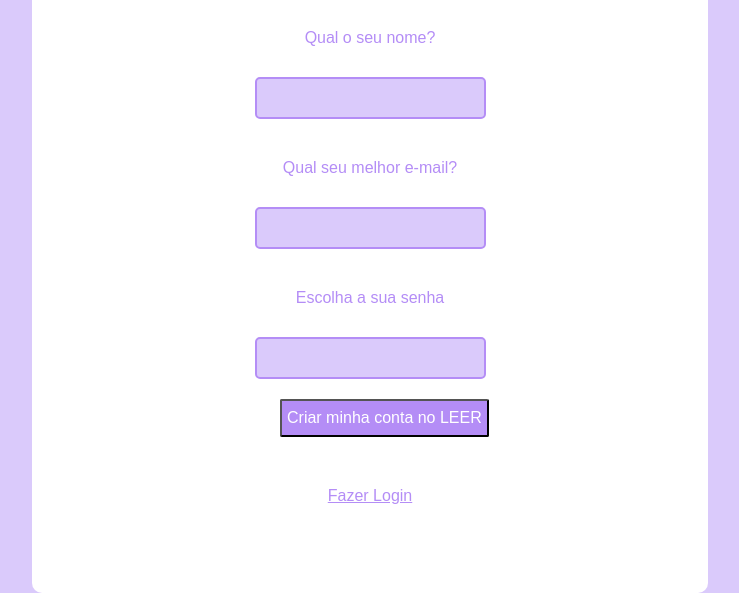
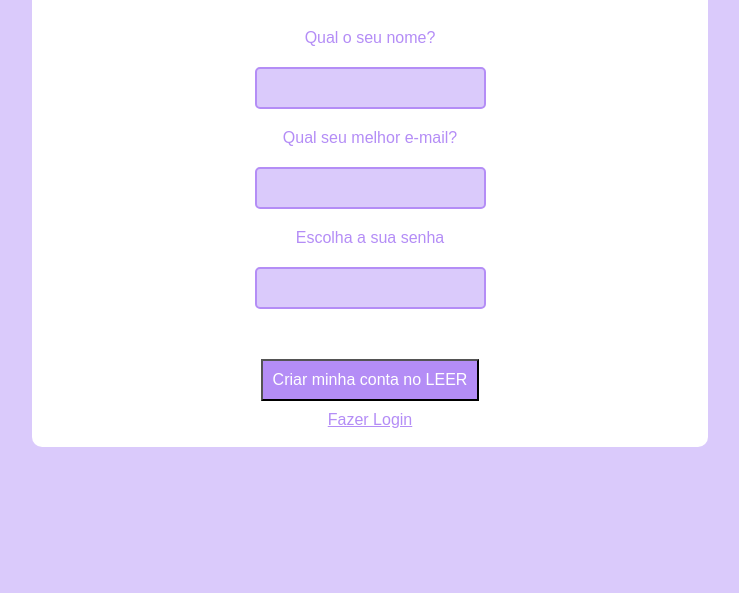
Before and after one commit to ICEI-PUC-Minas-PMV-ADS/pmv-ads-2023-2-e1-proj-web-t6-grupo-2-turma-6, a plain HTML site: page codigo-fonte/criarconta.html in a window 1280 px wide. Shown: the part 207-800 px from the top of the page, without its empty margins (270-1009 px from the left). Drawn offline with Linux system fonts and the light colour scheme.

Commit message:
<edicao tela cadastro>

```diff
--- a/codigo-fonte/criarconta.html
+++ b/codigo-fonte/criarconta.html
@@ -1,40 +1,38 @@
 <!DOCTYPE html>
 <html lang="en">
   <head>
-    <meta charset="UTF-8">
-    <meta name="viewport" content="width=device-width, initial-scale=1.0">
+    <meta charset="UTF-8" />
+    <meta name="viewport" content="width=device-width, initial-scale=1.0" />
     <title>Criar Conta</title>
 
-    <link rel="stylesheet" href="./style.css">
+    <link rel="stylesheet" href="./style.css" />
+  </head>
 
-</head>
-<body id="criarconta-body">
+  <body class="criarconta-body">
+    <div class="conta-form"> <!-- Can make a form again later -->
+      <h1 class="conta-h1">Crie sua conta no LEER</h1>
 
-    <form action="https://api.sheetmonkey.io/form/u5LRS21XZJZZ1WNXjkc3oF" method="post" id="conta-form">
-
-        <h1 id="conta-h1">Crie sua conta no LEER</h1>
-
-        <label id="conta-label">
+      <label class="conta-label">
         <span>Qual o seu nome?</span>
-            <input type="text" name="Nome do usuário">
+        <input type="text" name="Nome do usuário" />
       </label>
 
-        <label id="conta-label">
+      <label class="conta-label">
         <span>Qual seu melhor e-mail?</span>
-            <input type="email" name="E-mail do usuário">
+        <input type="email" name="E-mail do usuário" />
       </label>
 
-        <div id="conta-label" >
+      <label class="conta-label">
         <span>Escolha a sua senha</span>
-            <input type="password">
+        <input type="password" />
+      </label>
 
-
-        <button type="submit" id="botaoconta">Criar minha conta no LEER</button>
+      <div class="conta-label">
+        <button class="botaoconta" id="signUp">Criar minha conta no LEER</button>
+      </div>
 
       <a href="index.html">Fazer Login</a>
     </div>
-
-    </form>
-
+    <script src="./signup.js"></script>
   </body>
 </html>
--- /dev/null
+++ b/codigo-fonte/signup.js
@@ -0,0 +1,3 @@
+signUp.onclick = function () {
+    console.log ("hello")
+}
--- a/codigo-fonte/style.css
+++ b/codigo-fonte/style.css
@@ -48,28 +48,29 @@ body {
 }
 
 .tema-details {
-    color: black
+  color: black;
 }
 
 .column {
   flex-basis: 25%;
-    background-color: #FFFFFF;
+  background-color: #ffffff;
   padding: 20px;
   margin-right: 20px;
   margin-left: 20px;
   border-radius: 5px;
   box-shadow: 0 0 5px rgba(0, 0, 0, 0.2);
-    height:55vh;
+  height: 55vh;
 }
 
 .column h2 {
   text-align: center;
 }
 
-textarea, input[type="date"] {
+textarea,
+input[type="date"] {
   background-color: #8b51f5;
   resize: none;
-    color: #FFFFFF;
+  color: #ffffff;
   width: 100%;
   border: 1px solid #ccc;
   border-radius: 5px;
@@ -111,28 +112,27 @@ textarea::placeholder {
 }
 
 .editButtonClass {
-    border: none ;
+  border: none;
   background-color: #8b51f5;
-    color: #fff
-
+  color: #fff;
 }
 
 .deleteButtonClass {
   border: none;
   background-color: #8b51f5;
-    color: #fff
+  color: #fff;
 }
 
 .editarButton_ {
-    border: none ;
-    background-color:#fff;
-    color:#8b51f5;
+  border: none;
+  background-color: #fff;
+  color: #8b51f5;
 }
 
 .excluirButton_ {
   border: none;
   background-color: #fff;
-    color:#8b51f5;
+  color: #8b51f5;
 }
 .temaLista {
   list-style-type: none;
@@ -147,7 +147,8 @@ hr.rounded {
 
 h3 {
   color: #b48df6;
-    font-family: 'Lucida Sans', 'Lucida Sans Regular', 'Lucida Grande', 'Lucida Sans Unicode', Geneva, Verdana, sans-serif;
+  font-family: "Lucida Sans", "Lucida Sans Regular", "Lucida Grande",
+    "Lucida Sans Unicode", Geneva, Verdana, sans-serif;
 }
 
 .login-img {
@@ -187,7 +188,7 @@ h3 {
   font-size: medium;
   text-align: center;
   color: white;
-    border-color:#b48df6;
+  border-color: #b48df6;
   border-style: solid;
   border-width: 2px;
   border-radius: 5px;
@@ -198,12 +199,12 @@ h3 {
   color: white;
 }
 
-.login-form input[type=submit] {
+.login-form input[type="submit"] {
   background-color: #a175f5;
   font-weight: bold;
 }
 
-.login-form input[type=submit]:hover {
+.login-form input[type="submit"]:hover {
   background-color: #9765f4;
 }
 
@@ -218,7 +219,7 @@ h3 {
     padding: 12px;
     margin-top: 20px;
     margin-left: 0;
-        margin-right:0;
+    margin-right: 0;
     display: block;
     flex-direction: column;
   }
@@ -234,19 +235,18 @@ h3 {
   }
 }
 
-
 /*CSS REFERENTE AO CRIAR CONTA */
 
-    #criarconta-body {
+.criarconta-body {
   background-color: #dacafb;
   font-family: Arial, Helvetica, sans-serif;
 }
 
-    #conta-h1{
+.conta-h1 {
   color: #dacafb;
 }
 
-    #conta-form {
+.conta-form {
   max-width: 50%;
   background: white;
   margin-top: 10%;
@@ -256,62 +256,44 @@ h3 {
   border-radius: 10px;
   flex-direction: column;
   text-align: center;
-
 }
 
-    #conta-label {
-        margin: 20px;
-        display: block;
-    }
-
-    #conta-label input {
+.conta-label input {
   background-color: #dacafb;
   padding: 10px;
   font-size: medium;
   color: white;
-        border-color:#b48df6;
+  border-color: #b48df6;
   border-style: solid;
   border-width: 2px;
   border-radius: 5px;
-        margin: 10px;
-
 }
 
-    #conta-label span {
+.conta-label span {
   padding: 10px;
   font-size: medium;
   color: #b48df6;
   margin: 10px;
   display: block;
-
 }
-    #botaoconta {
-        cursor: pointer;
+.botaoconta {
   background-color: #b48df6;
   color: white;
-        border-radius: 2px;
-        padding: 8px 5px;
-        margin-top: 10px;
-        margin-left: 210px;
-        font-size: 16px;
-        font-style: bold;
-        display: block;
-
-
-
+  padding: 10px;
+  font-size: medium;
+  margin: 10px;
+  margin-top: 50px;
 }
 
-    #botaoconta:hover {
+.botaoconta:hover {
   background-color: #6b3ebe;
 }
 
 a {
-        transition: .5s;
+  transition: 0.5s;
   cursor: pointer;
   text-align: center;
   font-family: Arial, Helvetica, sans-serif;
   color: #b48df6;
-        padding: 50px;
   display: block;
-
 }
```
Lines whose indentation alone changed are shown as unchanged.
